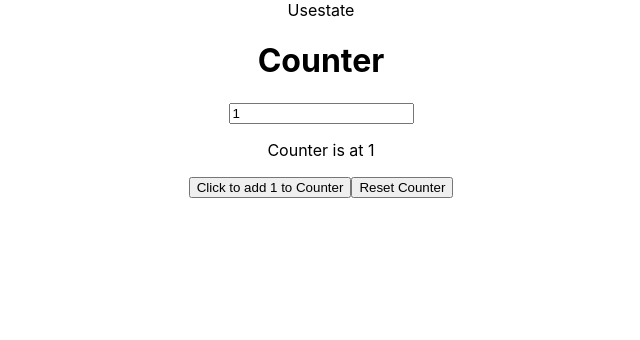
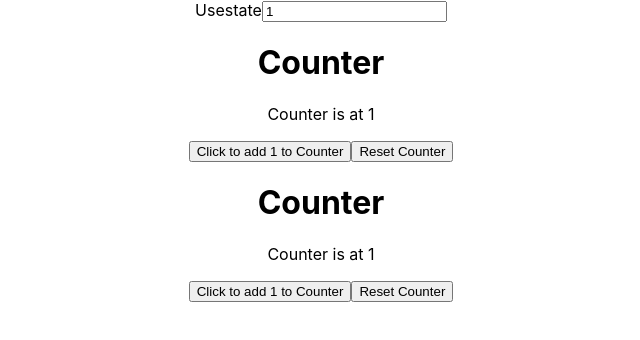
Before and after one commit to ShaniYonayov/usestate, a React (Create React App) app: page / in a window 1280 px wide. Shown: the top 340 px of the page, without its empty margins (319-959 px from the left). Built offline with nearby package versions, Linux system fonts and the light colour scheme.

Commit message:
onClass4-27.11-2Counters1Delta

```diff
--- a/src/App.js
+++ b/src/App.js
@@ -1,11 +1,27 @@
 import './App.css';
 import Counter from './Counter';
+import { useState } from 'react';
+// הוא גם משתמש ביוזסטייט אז צריך להביא אותו
+
 
 function App() {
+  const [delta, setDelta] = useState(1)
+
+function handelDelta(e){
+  console.log(e);
+  setDelta(Number(e.target.value))
+}
+// כל זה צריך להיות בתוך האפ
   return (
     <div className="App">
       Usestate
-      <Counter />
+      <input type="number" value = {delta} onChange = {handelDelta} />
+      <Counter delta = {delta} />
+      <Counter delta = {delta} />
+      {/* הוספנו עוד שעון */}
+      {/* אם נרצה דלתא משותף ל2 השעונים נצטרך להוציא את כל מה שקשור לדלתא מהקאונטר */}
+    {/* צריך להעביר את הפרופס
+    פה אלמנט האב מעביר לאלמנט הבן את הסטייט */}
     </div>
   );
 }
--- a/src/Counter.js
+++ b/src/Counter.js
@@ -1,8 +1,10 @@
 import { useState } from "react";
-function Counter() {
+function Counter(props) {
+    // פרופס זה אובייקט שמחיל את כל המשתנים שאלמנט האב העביר לאלמנט הבן
+    const {delta} = props
+    // נמשוך את הדלתה מהפרופס
     const [count, setCount] = useState(1)
-    const [delta, setDelta] = useState(1)
-    // הגדרנו את המשתנה עם ערך התחלתי של 1
+
     function incr(){
         setCount(
             function(oldCount){
@@ -13,27 +15,12 @@ function Counter() {
     function reset(){
       setCount(0)
     }
-    function handelDelta(e){
-    //   זאת פונק שתלויה בשינוי ובניגוד לקליק פה זה תלוי בשינוי אז נכניס פרמטר אי
-       console.log(e);
-       setDelta(Number(e.target.value))
-    //    ככה תופסים את הערך של  שדה אינפוט, מה שיש בתוך האי
-    // אם לא היינו מוסיפים תנמבר, היינו מקבלים מחרוזת, כלומר להוסיף 6 ל1 נקבל 61
-    // לא תתבצע סכימה של המספרים ולכן יש להמיר את הסוג מסטרינג לנאמבר
-    // אי לא מילה שמורה
-    }
+
      return (
       <div>
         <h1>Counter</h1>
-        <input type="number" value = {delta} onChange = {handelDelta} />
-        {/*  נכניס משתנה מסוג אינפוט שהברירת מחדל שלו "1" בוליו, ה1 לא משתנה,
-        צריך להגדיר סטייט, אני לא יכולה לשנות שום דבר בלי סטייט ויש להגדיר פונק */}
-        {/* לכן נשנה תוליו למשתנה {דלתא} שיצרנו */}
-        {/* און ציינג זה מה השינוי בעצם שקורה כשמכניסים אינפוט,
-        ולתוכו נכניס את הפונק שמנהלת את סאט דלתא - הנדל דאלטה */}
         <p>Counter is at {count} </p>
         <button onClick={incr}>Click to add {delta} to Counter</button>
-        {/* נרצה שבכפתור יהיה כתוב שנוסיף את ערך הדלתא לקאונטר */}
         <button onClick={reset}>Reset Counter</button>
       </div>
     );
```
